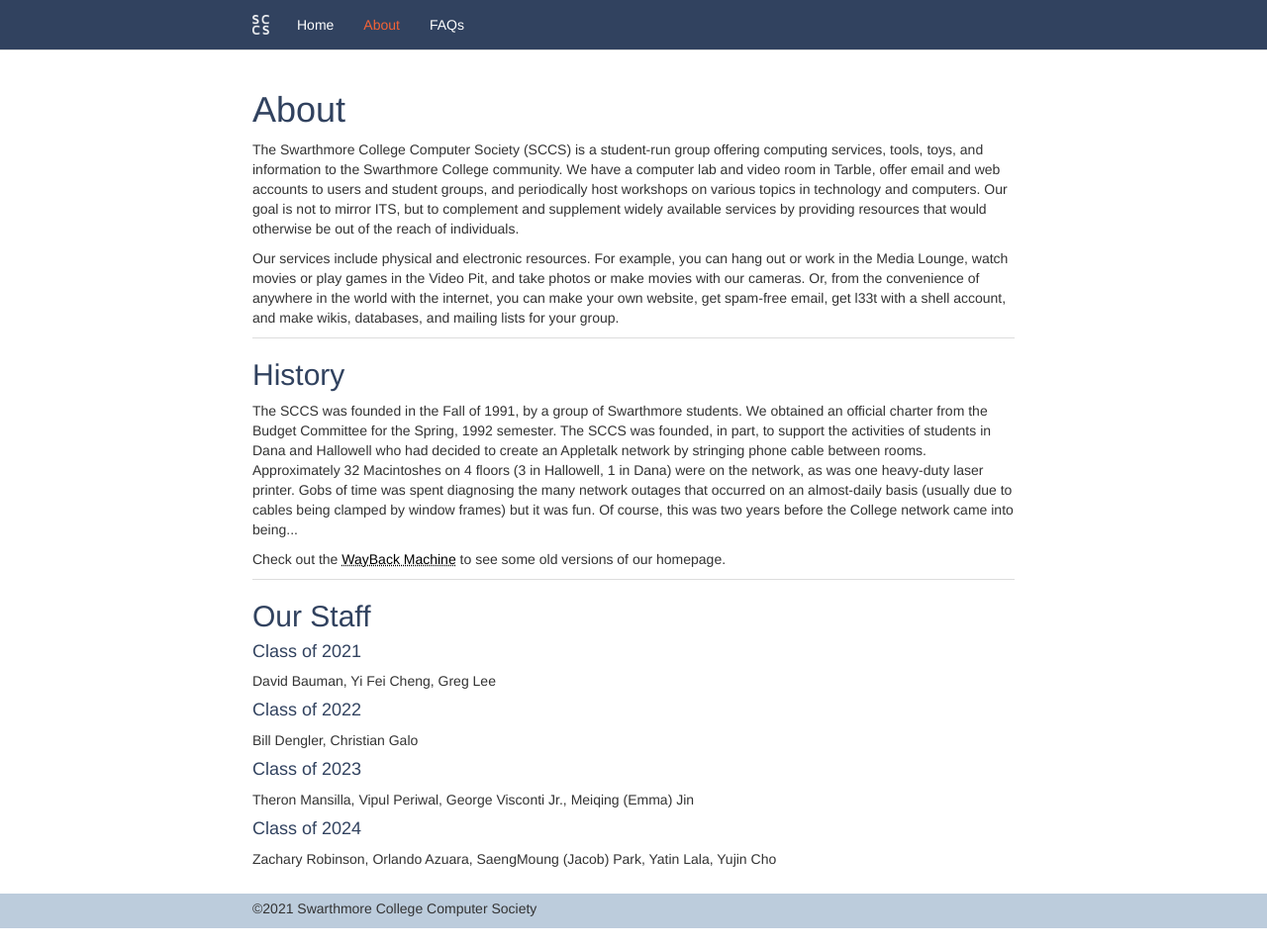
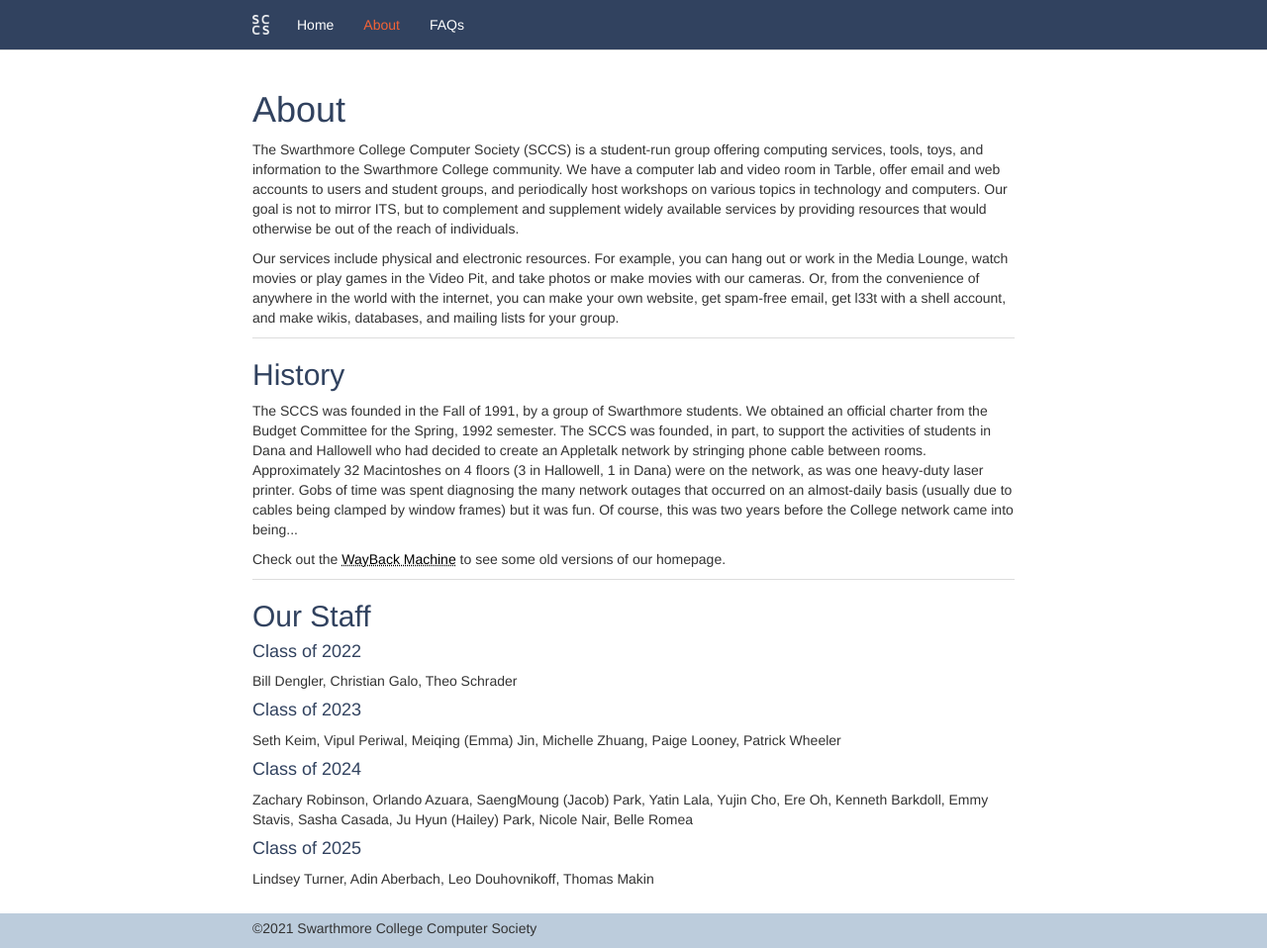
Before and after one commit to swat-sccs/sccs-home, a Jekyll site: the page built from about/index.html, in a window 1280 px wide. Shown: the whole page at 99% size. Built offline with Jekyll 4.4.1, drawn with Linux system fonts in a browser that asks for light colours.

Commit message:
added new member names

```diff
--- a/about/index.html
+++ b/about/index.html
@@ -82,23 +82,20 @@ permalink: /about/
 -->
   <section>
   <h2>Our Staff</h2>
-  <h4>Class of 2021</h4>
-  <p>
-    David Bauman,
-    Yi Fei Cheng,
-    Greg Lee
-  </p>
   <h4>Class of 2022</h4>
   <p>
     Bill Dengler,
-    Christian Galo
+    Christian Galo,
+    Theo Schrader
   </p>
   <h4>Class of 2023</h4>
   <p>
-    Theron Mansilla,
+    Seth Keim,
     Vipul Periwal,
-    George Visconti Jr.,
-    Meiqing (Emma) Jin
+    Meiqing (Emma) Jin,
+    Michelle Zhuang,
+    Paige Looney,
+    Patrick Wheeler
   </p>
   <h4>Class of 2024</h4>
   <p>
@@ -106,7 +103,21 @@ permalink: /about/
     Orlando Azuara,
     SaengMoung (Jacob) Park,
     Yatin Lala,
-    Yujin Cho
+    Yujin Cho,
+    Ere Oh,
+    Kenneth Barkdoll,
+    Emmy Stavis,
+    Sasha Casada,
+    Ju Hyun (Hailey) Park,
+    Nicole Nair,
+    Belle Romea
+  </p>
+  <h4>Class of 2025</h4>
+  <p>
+    Lindsey Turner,
+    Adin Aberbach,
+    Leo Douhovnikoff,
+    Thomas Makin
   </p>
   </section>
 </div>
```
